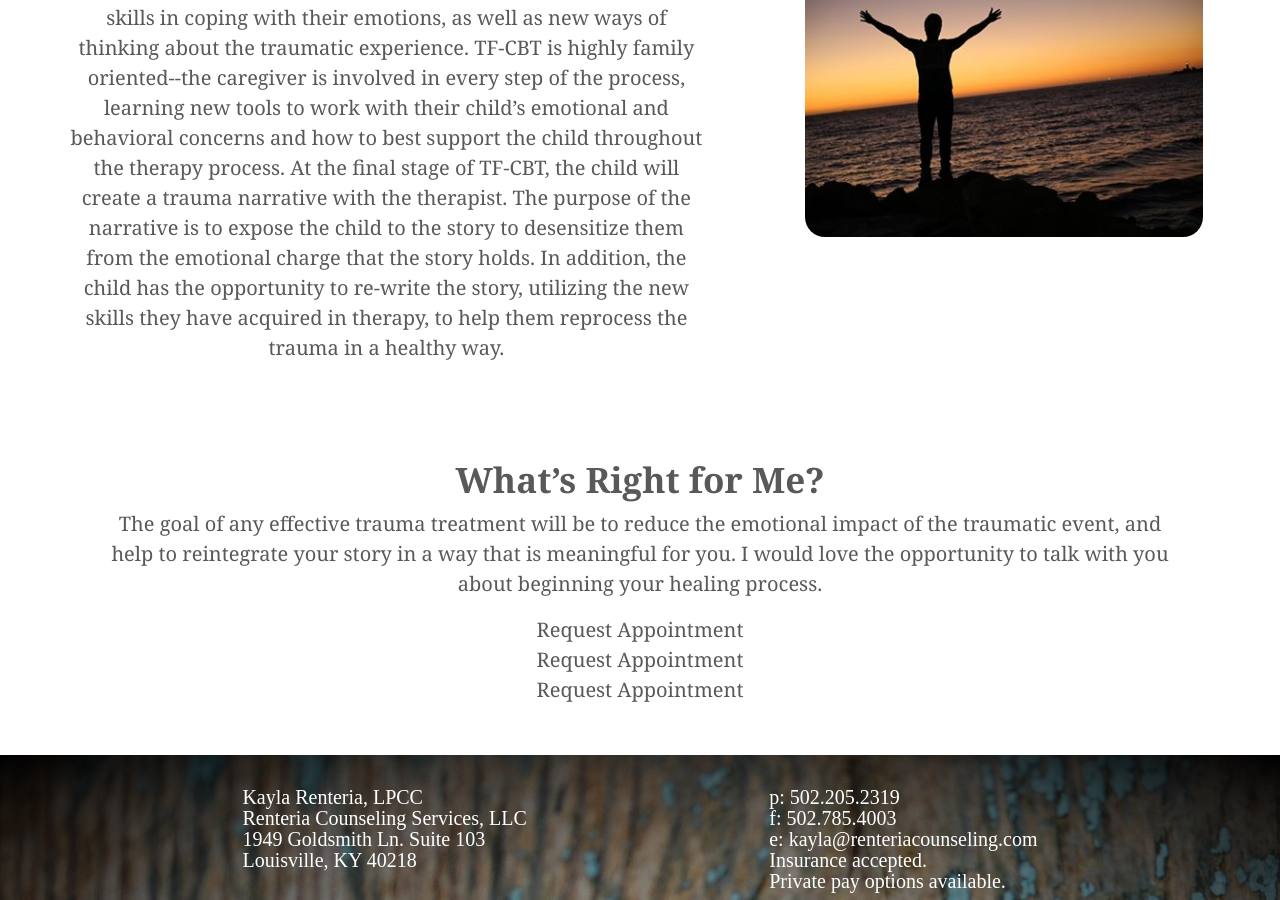
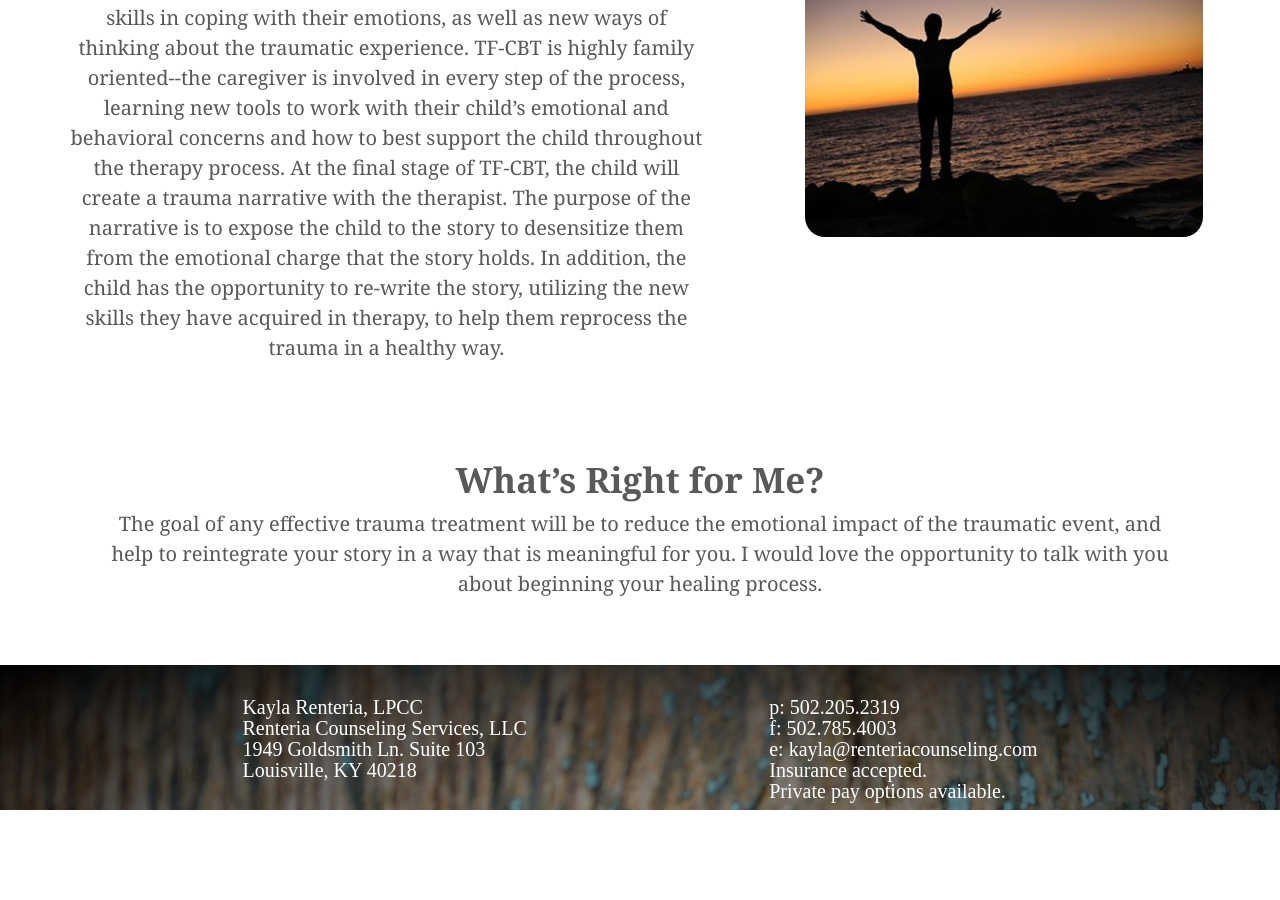
Before and after one commit to kayla-renteria/kaylawebsite, a Jekyll site: the page built from trauma.html, in a window 1280 px wide and 900 px high, scrolled down 2466 px. Built offline with Jekyll 4.4.1, drawn with Linux system fonts in a browser that asks for light colours; after the commit the page ends 3276 px from its top, so only the background shows below that.

Commit message:
Update trauma.html

```diff
--- a/trauma.html
+++ b/trauma.html
@@ -98,6 +98,3 @@
     and help to reintegrate your story in a way that is meaningful for you. I would love the opportunity to talk
     with you
     about beginning your healing process.</p>
-<div class="https://renteriacounseling.clientsecure.me/"><span>Request Appointment</span></div>
-<div class="https://renteriacounseling.clientsecure.me/"><span>Request Appointment</span></div>
-<div class="https://renteriacounseling.clientsecure.me/"><span>Request Appointment</span></div>
```
